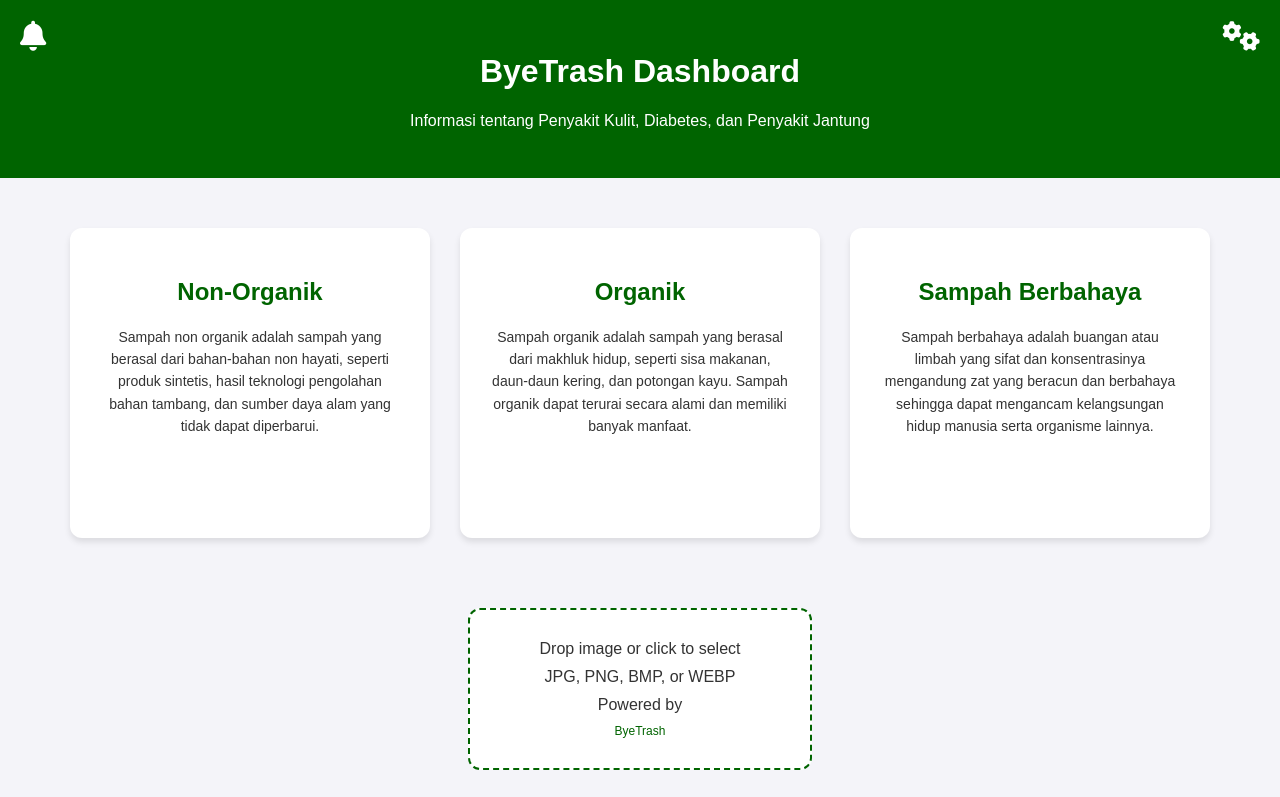
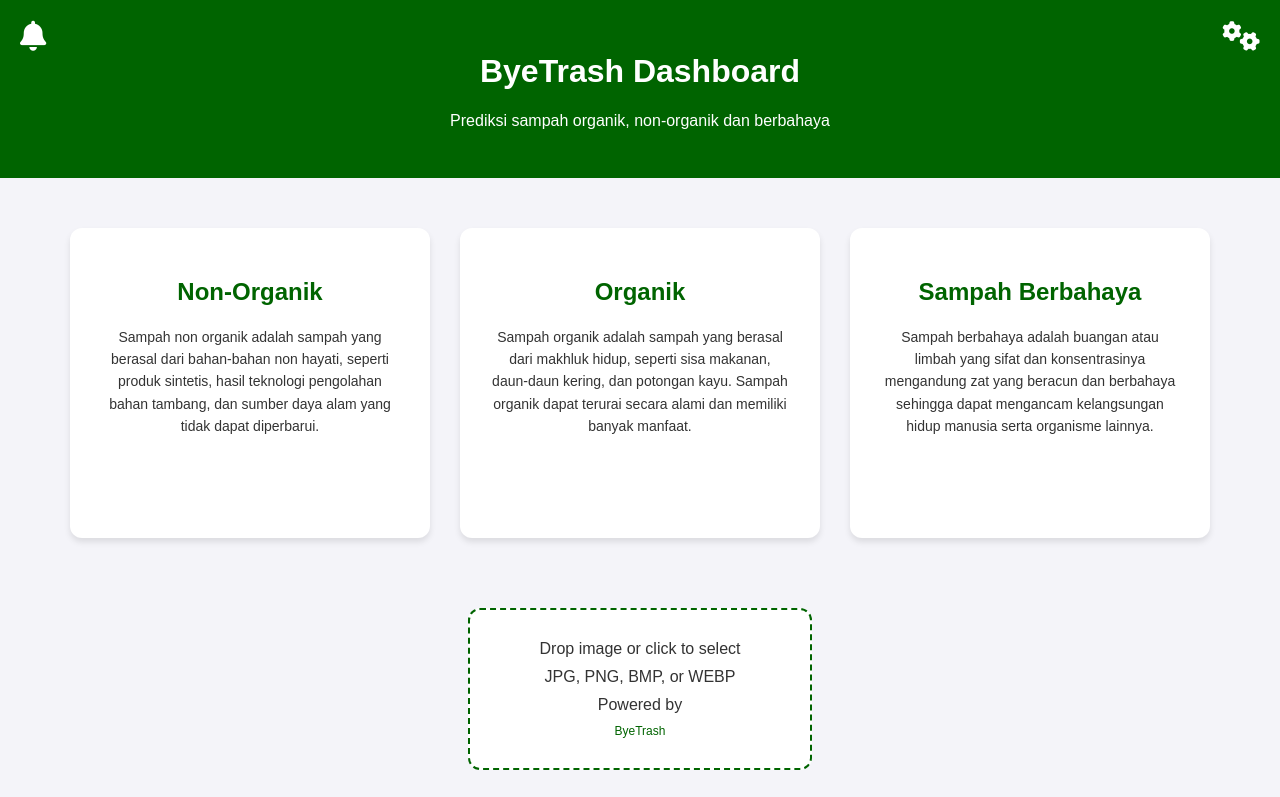
Before and after one commit to C242-PS458-ByeTrash/fronted, a plain HTML site: page dashboard.html in a window 1280 px wide. Shown: the top 797 px of the page. Drawn offline with Linux system fonts and the light colour scheme; no server answers.

Commit message:
Update dashboard.html

```diff
--- a/dashboard.html
+++ b/dashboard.html
@@ -3,7 +3,7 @@
 <head>
   <meta charset="UTF-8">
   <meta name="viewport" content="width=device-width, initial-scale=1.0">
-  <title>Health Dashboard</title>
+  <title>ByeTrash Dashboard</title>
   <!-- Link Font Awesome -->
   <link href="https://cdnjs.cloudflare.com/ajax/libs/font-awesome/6.0.0-beta3/css/all.min.css" rel="stylesheet">
 
@@ -157,7 +157,7 @@
     <a href="settings.html" title="Settings"><i class="fas fa-cogs"></i></a>
   </div>
   <h1>ByeTrash Dashboard</h1>
-  <p>Informasi tentang Penyakit Kulit, Diabetes, dan Penyakit Jantung</p>
+  <p>Prediksi sampah organik, non-organik dan berbahaya</p>
 </header>
 
 <div class="container">
```
